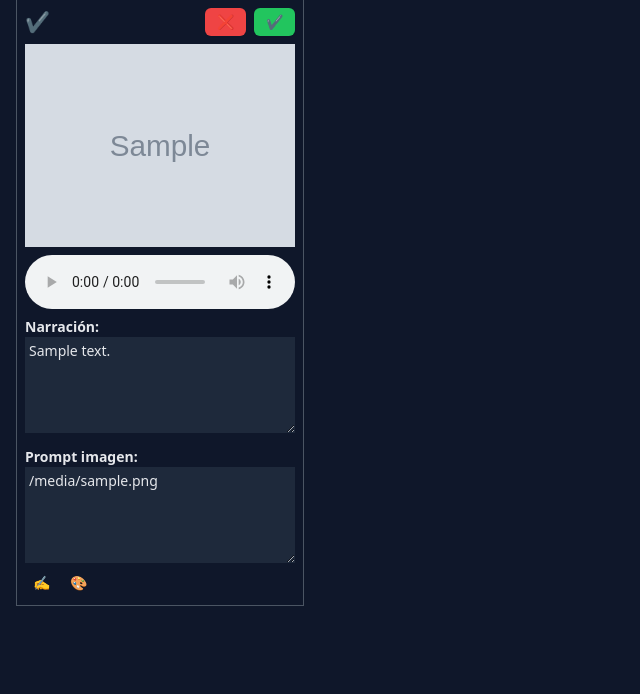
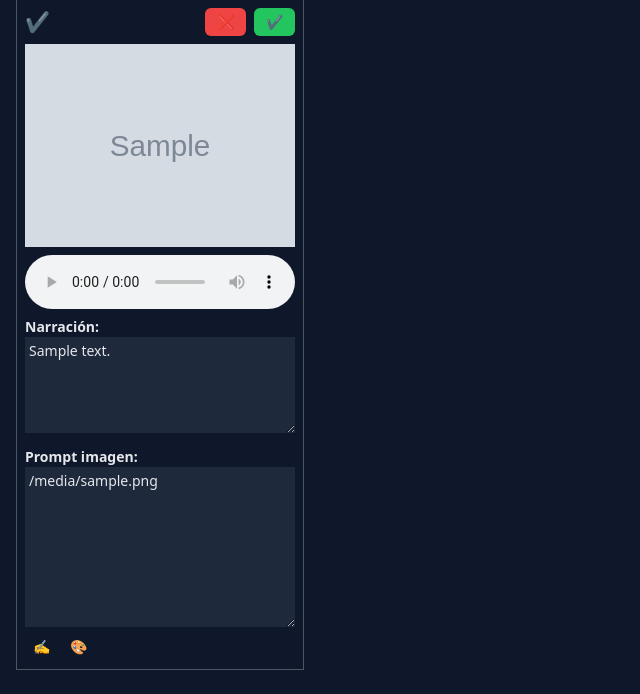
Before and after one commit to Brunvelop/autovid, a FastAPI app: template templates/video.html in a window 1280 px wide. Shown: the part 113-807 px from the top of the page, without its empty margins (0-640 px from the left). Before the commit the page ends 719 px from the top, so only its background shows below. Run offline with FastAPI, Linux system fonts and the light colour scheme; the template is opened without the code that fills it: most values are stand-ins (such as "Sample title", 1, 10 or a date in 2020); grey boxes marked "Sample" are stand-in pictures; some libraries are stand-ins or nearby versions.

Commit message:
Style: Make textareas longer

```diff
--- a/templates/video.html
+++ b/templates/video.html
@@ -63,13 +63,13 @@
                     <textarea
                         id="image_prompt_text{{ loop.index0 }}"
                         name="image"
-                        class="w-full h-24 p-1 text-sm bg-slate-800"
+                        class="w-full h-40 p-1 text-sm bg-slate-800"
                         hx-post="/update_storyboard/{{ short_category }}/{{ short_num }}/{{ loop.index0 }}/image"
                         hx-trigger="input changed delay:500ms"
                         hx-swap="innerHTML"
                     >{{ scene.image_prompt }}</textarea>
                     <button
-                        hx-post="/remake_scene/{{ short_category }}/{{ short_num }}/{{ loop.index0 }}"
+                        hx-post="/remake_prompt/{{ short_category }}/{{ short_num }}/{{ loop.index0 }}"
                         hx-include="#text{{ loop.index }}"
                         hx-target="#scene{{ loop.index0 }}"
                         hx-swap="outerHTML"
```
